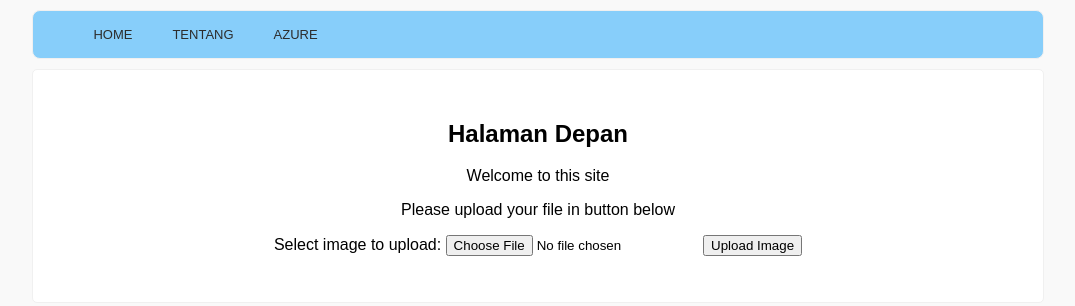
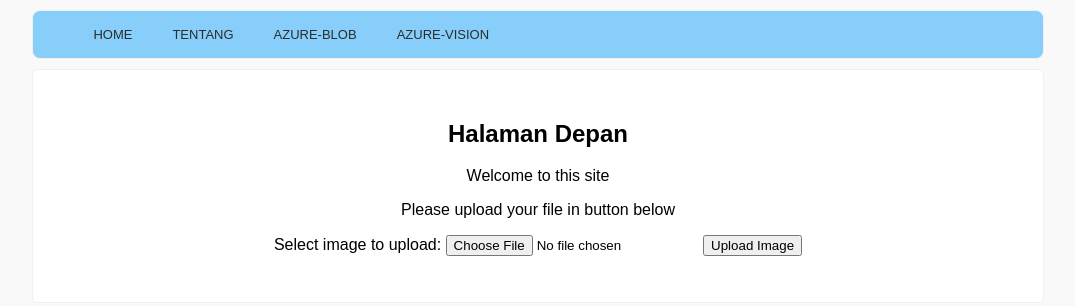
Before and after one commit to RioPurcahyanto/Submission2-DicodingAzure, a PHP site: page /index.php in a window 1280 px wide. Shown: the part 173-479 px from the top of the page, without its empty margins (102-1177 px from the left). Run offline with PHP 8.4, Linux system fonts and the light colour scheme; some libraries are stand-ins or nearby versions.

Commit message:
Update index.php

```diff
--- a/index.php
+++ b/index.php
@@ -21,7 +21,8 @@ Site : bmpnjtest.azureweb.net
 		<ul>
 			<li><a href="index.php?page=home">HOME</a></li>
 			<li><a href="index.php?page=tentang">TENTANG</a></li>
-			<li><a href="index.php?page=azurestorage">AZURE</a></li>
+			<li><a href="index.php?page=azurestorage">AZURE-BLOB</a></li>
+			<li><a href="index.php?page=azurevision">AZURE-VISION</a></li>
 
 		</ul>
 	</div>
@@ -43,6 +44,9 @@ Site : bmpnjtest.azureweb.net
 			case 'azurestorage':
 				include "halaman/phpQS.php";
 				break;
+			case 'azurevision':
+				include "halaman/computer_vision.html";
+				break;
 			default:
 				echo "<center><h3>Maaf. Halaman tidak di temukan !</h3></center>";
 				break;
```
